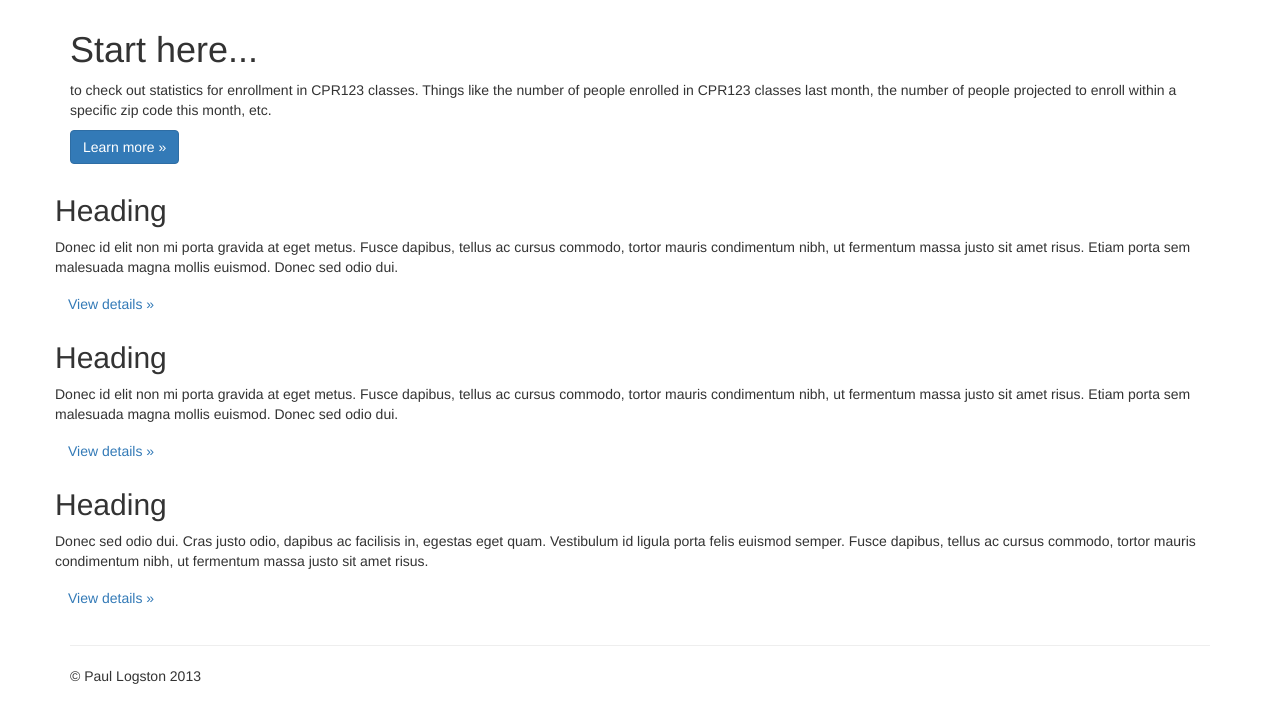
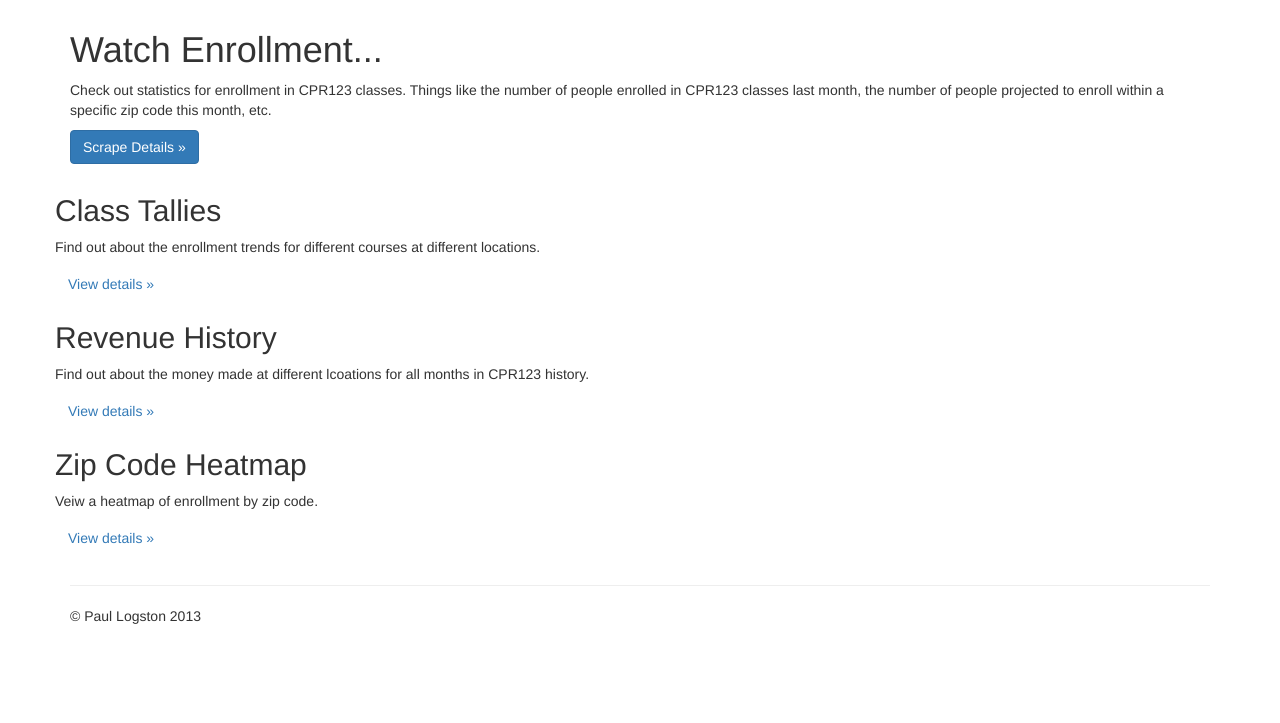
Before and after one commit to logston/cpr123, a Django app: template apps/ewatch/templates/ewatch/index.html in a window 1280 px wide. Shown: the part 50-773 px from the top of the page. Run offline with Django 3.2, Linux system fonts and the light colour scheme; the template is opened without the code that fills it, so the values that code supplies are empty; some libraries are stand-ins or nearby versions.

Commit message:
Made a tally classes page and then made another to speed it up. Made minor layout changes to pages.

```diff
--- a/apps/ewatch/templates/ewatch/index.html
+++ b/apps/ewatch/templates/ewatch/index.html
@@ -10,27 +10,27 @@
 
       <!-- Main hero unit for a primary marketing message or call to action -->
       <div class="hero-unit">
-        <h1>Start here...</h1>
-        <p>to check out statistics for enrollment in CPR123 classes. Things like the number of people enrolled in CPR123 classes last month, the number of people projected to enroll within a specific zip code this month, etc.</p>
-        <p><a href="#" class="btn btn-primary btn-large">Learn more &raquo;</a></p>
+        <h1>Watch Enrollment...</h1>
+        <p>Check out statistics for enrollment in CPR123 classes. Things like the number of people enrolled in CPR123 classes last month, the number of people projected to enroll within a specific zip code this month, etc.</p>
+        <p><a href="/cpr123/scrape_details/" class="btn btn-primary btn-large">Scrape Details &raquo;</a></p>
       </div>
 
       <!-- Example row of columns -->
       <div class="row">
         <div class="span4">
-          <h2>Heading</h2>
-          <p>Donec id elit non mi porta gravida at eget metus. Fusce dapibus, tellus ac cursus commodo, tortor mauris condimentum nibh, ut fermentum massa justo sit amet risus. Etiam porta sem malesuada magna mollis euismod. Donec sed odio dui. </p>
-          <p><a class="btn" href="#">View details &raquo;</a></p>
+          <h2>Class Tallies</h2>
+          <p>Find out about the enrollment trends for different courses at different locations. </p>
+          <p><a class="btn" href="/cpr123/tally_classes/">View details &raquo;</a></p>
         </div>
         <div class="span4">
-          <h2>Heading</h2>
-          <p>Donec id elit non mi porta gravida at eget metus. Fusce dapibus, tellus ac cursus commodo, tortor mauris condimentum nibh, ut fermentum massa justo sit amet risus. Etiam porta sem malesuada magna mollis euismod. Donec sed odio dui. </p>
-          <p><a class="btn" href="#">View details &raquo;</a></p>
+          <h2>Revenue History</h2>
+          <p>Find out about the money made at different lcoations for all months in CPR123 history. </p>
+          <p><a class="btn" href="/cpr123/tally_revenue/">View details &raquo;</a></p>
        </div>
         <div class="span4">
-          <h2>Heading</h2>
-          <p>Donec sed odio dui. Cras justo odio, dapibus ac facilisis in, egestas eget quam. Vestibulum id ligula porta felis euismod semper. Fusce dapibus, tellus ac cursus commodo, tortor mauris condimentum nibh, ut fermentum massa justo sit amet risus.</p>
-          <p><a class="btn" href="#">View details &raquo;</a></p>
+          <h2>Zip Code Heatmap</h2>
+          <p>Veiw a heatmap of enrollment by zip code.</p>
+          <p><a class="btn" href="/cpr123/#enrollment_by_zip">View details &raquo;</a></p>
         </div>
       </div>
 
--- a/apps/ewatch/templates/ewatch/nav.html
+++ b/apps/ewatch/templates/ewatch/nav.html
@@ -14,7 +14,6 @@
               <li class="dropdown">
                 <a href="#" class="dropdown-toggle" data-toggle="dropdown">Specifics <b class="caret"></b></a>
                 <ul class="dropdown-menu">
-                  <li class="divider"></li>
                   <li class="nav-header">Tallies</li>
                   <li><a href="/cpr123/tally_classes">Classes</a></li>
                   <li><a href="/cpr123/tally_revenue">Revenue</a></li>
--- a/apps/ewatch/urls.py
+++ b/apps/ewatch/urls.py
@@ -5,7 +5,7 @@ from apps.ewatch import views
 urlpatterns = patterns('',
         url(r'^$', views.index),
         url(r'^scrape_details/$', views.scrape_details),
-        url(r'^tally_classes/$', views.tally_classes),
-		url(r'^tally_regs/$', views.tally_regs),
+        url(r'^tally_classes/$', views.tally_classes2),
+		#url(r'^tally_regs/$', views.tally_regs),
 		url(r'^tally_revenue/$', views.tally_revenue),
         )
```
Also changed, not shown: apps/ewatch/templates/ewatch/tally_classes.html (+27 -1 lines), apps/ewatch/views.py (+73 -14 lines).
